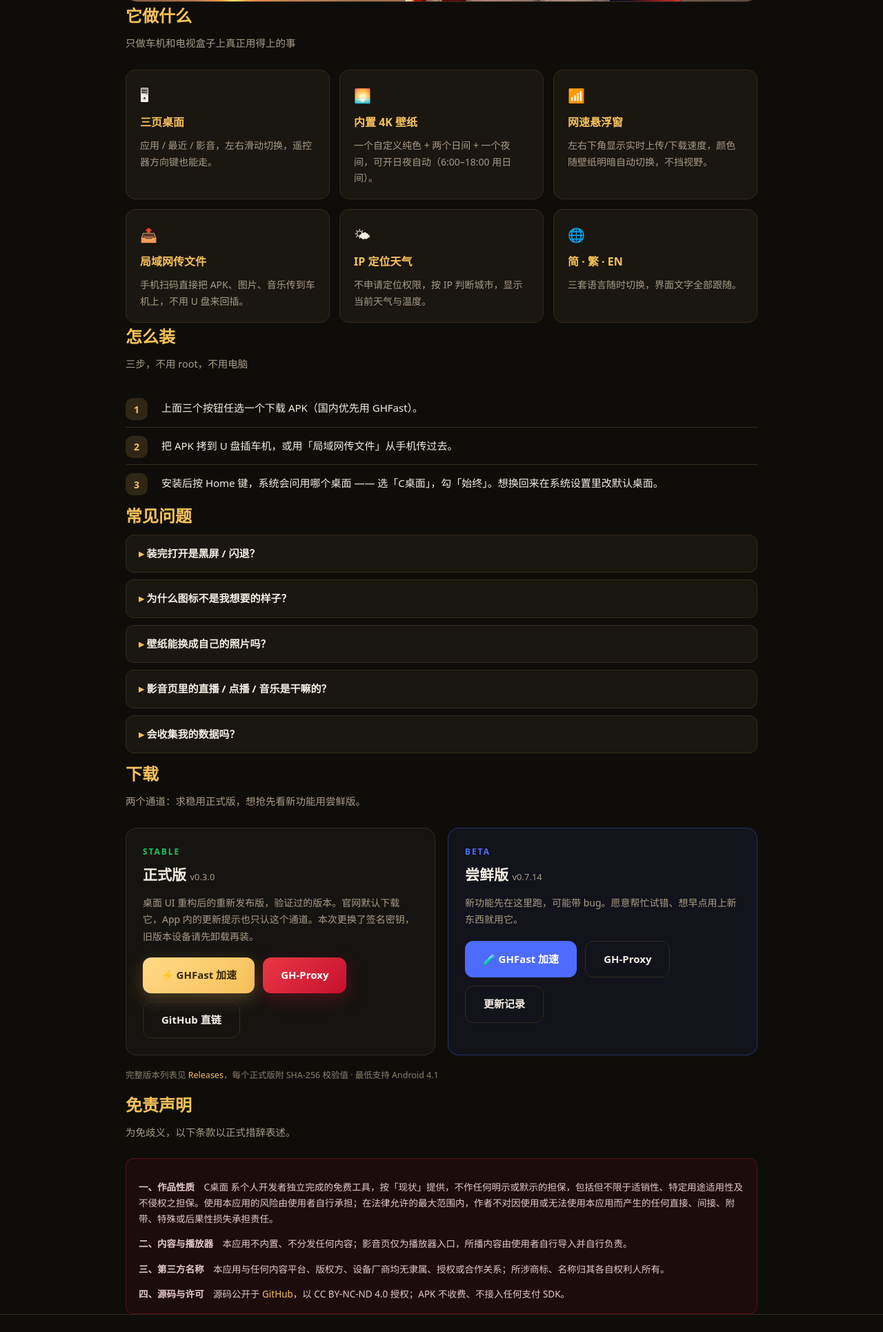
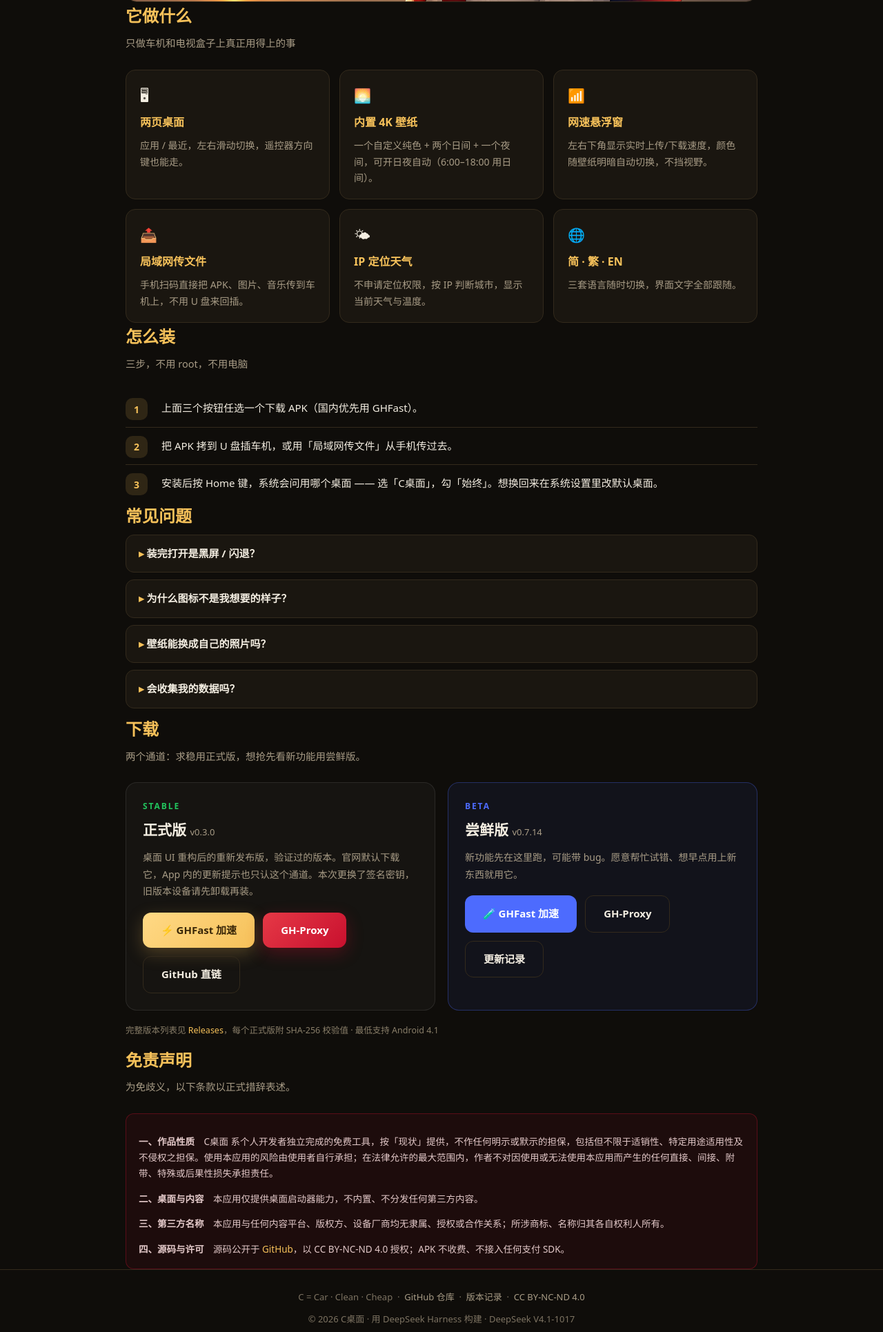
Before and after one commit to gcy529/CDesk, a plain HTML site: page classic/index.html in a window 1280 px wide. Shown: the part 1060-2991 px from the top of the page at 69% size. Drawn offline with Linux system fonts and the light colour scheme.

Commit message:
docs: 经典版官网同步稳定版文案（两页桌面、去掉影音页描述）
Co-authored-by: monkeycode-ai <monkeycode-ai@chaitin.com>
Co-authored-by: monkeycode-ai <monkeycode-ai@chaitin.com>

```diff
--- a/classic/index.html
+++ b/classic/index.html
@@ -6,7 +6,7 @@
 <title>C桌面 CDesk — 老车机、电视盒子的干净桌面</title>
 <meta name="description" content="C桌面（CDesk）是给老车机、电视盒子、Android TV 用的一块干净桌面：无广告、无推荐流、内置 4K 壁纸、网速悬浮窗、局域网传文件。">
 <meta property="og:title" content="C桌面 CDesk — 老车机、电视盒子的干净桌面">
-<meta property="og:description" content="无广告、无推荐流。三页桌面 + 4K 壁纸 + 网速悬浮窗 + 局域网传文件。">
+<meta property="og:description" content="无广告、无推荐流。两页桌面 + 4K 壁纸 + 网速悬浮窗 + 局域网传文件。">
 <meta property="og:image" content="https://gcy5.cn.mt/classic/assets/icon-512.png">
 <meta property="og:url" content="https://gcy5.cn.mt/classic/">
 <link rel="canonical" href="https://gcy5.cn.mt/classic/">
@@ -115,7 +115,7 @@
   <h2>它做什么</h2>
   <p class="lead">只做车机和电视盒子上真正用得上的事</p>
   <div class="grid">
-    <div class="card"><span class="ico">🖥</span><h3>三页桌面</h3><p>应用 / 最近 / 影音，左右滑动切换，遥控器方向键也能走。</p></div>
+    <div class="card"><span class="ico">🖥</span><h3>两页桌面</h3><p>应用 / 最近，左右滑动切换，遥控器方向键也能走。</p></div>
     <div class="card"><span class="ico">🌅</span><h3>内置 4K 壁纸</h3><p>一个自定义纯色 + 两个日间 + 一个夜间，可开日夜自动（6:00–18:00 用日间）。</p></div>
     <div class="card"><span class="ico">📶</span><h3>网速悬浮窗</h3><p>左右下角显示实时上传/下载速度，颜色随壁纸明暗自动切换，不挡视野。</p></div>
     <div class="card"><span class="ico">📤</span><h3>局域网传文件</h3><p>手机扫码直接把 APK、图片、音乐传到车机上，不用 U 盘来回插。</p></div>
@@ -139,7 +139,6 @@
   <details><summary>装完打开是黑屏 / 闪退？</summary><p>多数是老系统缺资源。请确认 Android 版本 ≥ 4.1（API 16）；仍不行到公众号反馈，说明车型和系统版本。</p></details>
   <details><summary>为什么图标不是我想要的样子？</summary><p>桌面上的图标全部读取设备内应用的真实图标，本应用不替换任何第三方图标。只有 C桌面 自己的图标是内置的。</p></details>
   <details><summary>壁纸能换成自己的照片吗？</summary><p>可以。在「壁纸设置」里选自定义图片，从相册挑一张就行；也可以用「局域网传文件」把电脑/手机里的图传过来直接设成壁纸。</p></details>
-  <details><summary>影音页里的直播 / 点播 / 音乐是干嘛的？</summary><p>提供播放器能力，具体内容由用户自行安排。</p></details>
   <details><summary>会收集我的数据吗？</summary><p>不会。除了天气按 IP 判断城市、正版授权校验会向授权服务器发送设备签名指纹外，应用不向任何服务器上传其他数据；局域网传文件也只在你自己的网络内进行。</p></details>
 </section>
 
@@ -183,7 +182,7 @@
   <p class="lead">为免歧义，以下条款以正式措辞表述。</p>
   <div class="note" style="text-align:left">
     <p><b>一、作品性质</b>　C桌面 系个人开发者独立完成的免费工具，按「现状」提供，不作任何明示或默示的担保，包括但不限于适销性、特定用途适用性及不侵权之担保。使用本应用的风险由使用者自行承担；在法律允许的最大范围内，作者不对因使用或无法使用本应用而产生的任何直接、间接、附带、特殊或后果性损失承担责任。</p>
-    <p><b>二、内容与播放器</b>　本应用不内置、不分发任何内容；影音页仅为播放器入口，所播内容由使用者自行导入并自行负责。</p>
+    <p><b>二、桌面与内容</b>　本应用仅提供桌面启动器能力，不内置、不分发任何第三方内容。</p>
     <p><b>三、第三方名称</b>　本应用与任何内容平台、版权方、设备厂商均无隶属、授权或合作关系；所涉商标、名称归其各自权利人所有。</p>
     <p style="margin-bottom:0"><b>四、源码与许可</b>　源码公开于 <a href="https://github.com/gcy529/CDesk">GitHub</a>，以 CC BY-NC-ND 4.0 授权；APK 不收费、不接入任何支付 SDK。</p>
   </div>
```
